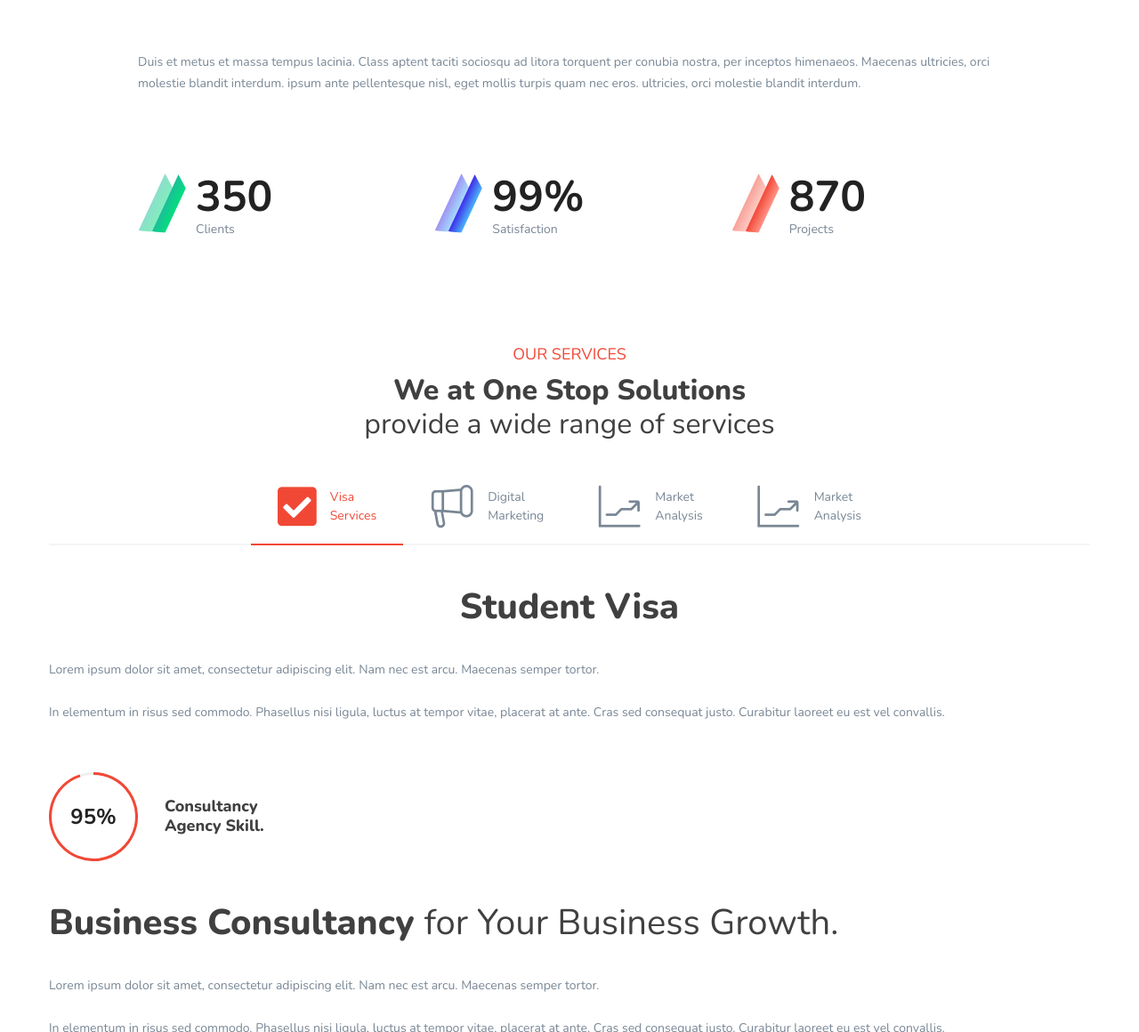
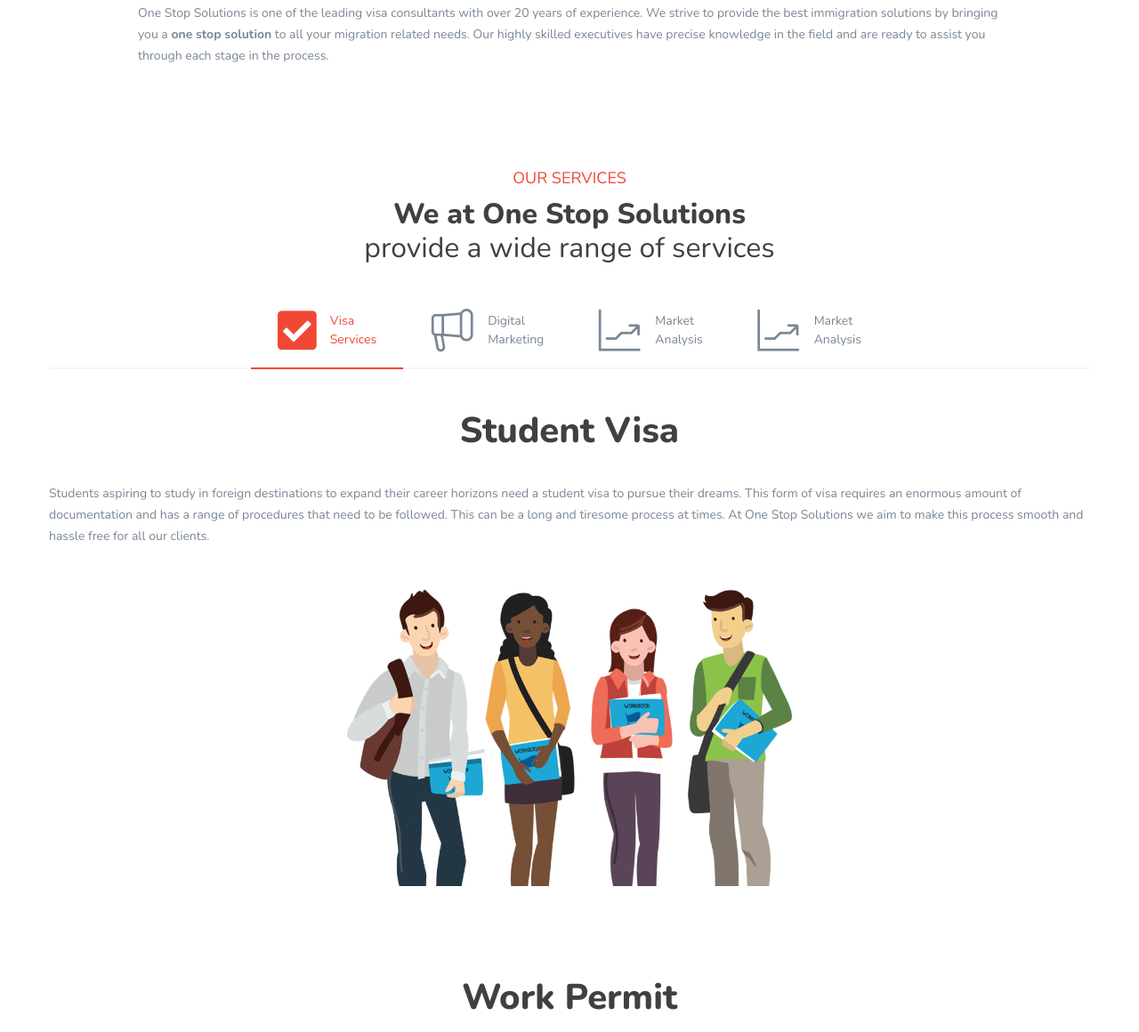
Before and after one commit to ossimmigration/site, a plain HTML site: page index.html in a window 1280 px wide. Shown: the part 1640-2800 px from the top of the page at 89% size. Drawn offline with nearby package versions, Linux system fonts and the light colour scheme; files whose address does not match are found by name.

Commit message:
visa services

```diff
--- a/index.html
+++ b/index.html
@@ -97,11 +97,9 @@
                                         <a href="#services">Services</a>
                                     </li>
                                     <li class="nav-item">
-                                        <a href="#portfolio">Portfolio</a>
+                                        <a href="#portfolio">News</a>
                                     </li>
-                                    <li class="nav-item">
-                                        <a href="#blog">Blog</a>
-                                    </li>
+
 
                                 </ul>
                             </div> <!-- navbar collapse -->
@@ -154,56 +152,17 @@
             </div> <!-- row -->
             <div class="row">
                 <div class="col-lg-12">
-                    <div class="about-image mt-60 wow fadeIn" data-wow-duration="1s" data-wow-delay="0.5s">
-                        <img src="assets/images/about.png" alt="about">
+                    <div class="about-image mt-60 wow fadeIn" data-wow-duration="1s" data-wow-delay="0.5s" style="text-align: center;">
+                        <img src="assets/images/exp.png" alt="about">
                     </div> <!-- about image -->
                 </div>
             </div> <!-- row -->
             <div class="row justify-content-center">
                 <div class="col-lg-10">
                     <div class="about-content pt-45">
-                        <p class="text wow fadeInUp" data-wow-duration="1s" data-wow-delay="0.4s">Duis et metus et massa tempus lacinia. Class aptent taciti sociosqu ad litora torquent per conubia nostra, per inceptos himenaeos. Maecenas ultricies, orci molestie blandit interdum. ipsum ante pellentesque nisl, eget mollis turpis quam nec eros. ultricies, orci molestie blandit interdum.</p>
+                        <p class="text wow fadeInUp" data-wow-duration="1s" data-wow-delay="0.4s">One Stop Solutions is one of the leading visa consultants with over 20 years of experience. We strive to provide the best immigration solutions by bringing you a <b>one stop solution</b> to all your migration related needs. Our highly skilled executives have precise knowledge in the field and are ready to assist you through each stage in the process.</p>
 
-                        <div class="about-counter pt-60">
-                            <div class="row">
-                                <div class="col-sm-4">
-                                    <div class="single-counter counter-color-1 mt-30 d-flex wow fadeInUp" data-wow-duration="1s" data-wow-delay="0.3s">
-                                        <div class="counter-shape">
-                                            <span class="shape-1"></span>
-                                            <span class="shape-2"></span>
-                                        </div>
-                                        <div class="counter-content media-body">
-                                            <span class="counter-count"><span class="counter">350</span></span>
-                                            <p class="text">Clients</p>
-                                        </div>
-                                    </div> <!-- single counter -->
-                                </div>
-                                <div class="col-sm-4">
-                                    <div class="single-counter counter-color-2 mt-30 d-flex wow fadeInUp" data-wow-duration="1s" data-wow-delay="0.6s">
-                                        <div class="counter-shape">
-                                            <span class="shape-1"></span>
-                                            <span class="shape-2"></span>
-                                        </div>
-                                        <div class="counter-content media-body">
-                                            <span class="counter-count"><span class="counter">99</span>%</span>
-                                            <p class="text">Satisfaction</p>
-                                        </div>
-                                    </div> <!-- single counter -->
-                                </div>
-                                <div class="col-sm-4">
-                                    <div class="single-counter counter-color-3 mt-30 d-flex wow fadeInUp" data-wow-duration="1s" data-wow-delay="0.9s">
-                                        <div class="counter-shape">
-                                            <span class="shape-1"></span>
-                                            <span class="shape-2"></span>
-                                        </div>
-                                        <div class="counter-content media-body">
-                                            <span class="counter-count"><span class="counter">870</span></span>
-                                            <p class="text">Projects</p>
-                                        </div>
-                                    </div> <!-- single counter -->
-                                </div>
-                            </div> <!-- row -->
-                        </div> <!-- about counter -->
+
                     </div> <!-- about content -->
                 </div>
             </div> <!-- row -->
@@ -257,27 +216,34 @@
                                     <div class="col-lg-12">
                                         <div class="our-services-content mt-45">
                                             <h3 class="services-title" style="text-align: center;">Student Visa</h3>
-                                            <p class="text">Lorem ipsum dolor sit amet, consectetur adipiscing elit. Nam nec est arcu. Maecenas semper tortor.  <br>  <br> In elementum in risus sed commodo. Phasellus nisi ligula, luctus at tempor vitae, placerat at ante. Cras sed consequat justo. Curabitur laoreet eu est vel convallis. </p>
+                                            <p class="text">Students aspiring to study in foreign destinations to expand their career horizons need a student visa to pursue their dreams. This form of visa requires an enormous amount of documentation and has a range of procedures that need to be followed. This can be a long and tiresome process at times. At One Stop Solutions we aim to make this process smooth and hassle free for all our clients.
 
-                                            <div class="our-services-progress d-flex align-items-center mt-55">
-                                                <div class="circle" id="circles-1"></div>
-                                                <div class="progress-content">
-                                                    <h4 class="progress-title">Consultancy<br> Agency Skill.</h4>
-                                                </div>
+                                            <div style="text-align: center; padding-top: 3rem;">
+                                                <img src="assets/images/studentf.png" alt="service" width="500">
                                             </div>
                                         </div> <!-- our services content -->
 
-                                        <div class="our-services-content mt-45">
-                                            <h3 class="services-title">Business Consultancy <span>for Your Business Growth.</span></h3>
-                                            <p class="text">Lorem ipsum dolor sit amet, consectetur adipiscing elit. Nam nec est arcu. Maecenas semper tortor.  <br>  <br> In elementum in risus sed commodo. Phasellus nisi ligula, luctus at tempor vitae, placerat at ante. Cras sed consequat justo. Curabitur laoreet eu est vel convallis. </p>
+                                        <div class="our-services-content mt-45" style="padding-top: 3.5rem;">
+                                            <h3 class="services-title" style="text-align: center;">Work Permit</h3>
+                                            <p class="text">Talent and skilled individuals are always in demand in every corner of the world. Work permit visa is essential to enable an individual to work in a foreign destination.<br>The process starts by validation of the job offer in favor of the concerned individual and is followed by other complex stages. The stages in this process vary depending on the country and usually has a strict deadline attached to it.</p>
 
-                                            <div class="our-services-progress d-flex align-items-center mt-55">
-                                                <div class="circle" id="circles-1"></div>
-                                                <div class="progress-content">
-                                                    <h4 class="progress-title">Consultancy<br> Agency Skill.</h4>
-                                                </div>
+                                            <div style="text-align: center; padding-top: 3rem;">
+                                                <img src="assets/images/work.png" alt="service" width="500">
                                             </div>
                                         </div> <!-- our services content -->
+
+
+                                        <div class="our-services-content mt-45" style="padding-top: 3.5rem;">
+                                            <h3 class="services-title" style="text-align: center;">Tourist Visa</h3>
+                                            <p class="text">Talent and skilled individuals are always in demand in every corner of the world. Work permit visa is essential to enable an individual to work in a foreign destination.<br>The process starts by validation of the job offer in favor of the concerned individual and is followed by other complex stages. The stages in this process vary depending on the country and usually has a strict deadline attached to it.</p>
+
+                                            <div style="text-align: center; padding-top: 3rem;">
+                                                <img src="assets/images/work.png" alt="service" width="500">
+                                            </div>
+                                        </div> <!-- our services content -->
+
+
+
                                     </div>
                                 </div> <!-- row -->
                             </div>
```
Also changed, not shown: assets/images/exp.png (added), assets/images/studentf.png (added), assets/images/work.png (added).
